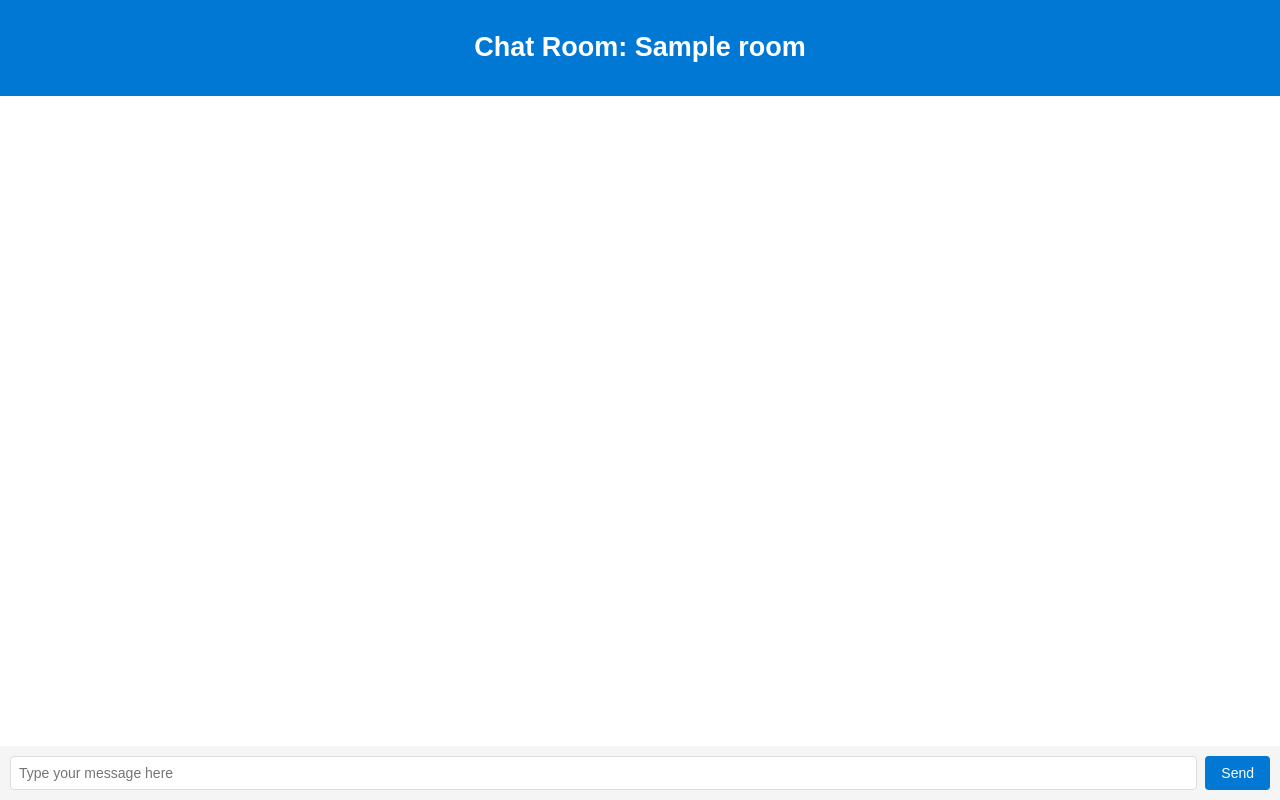
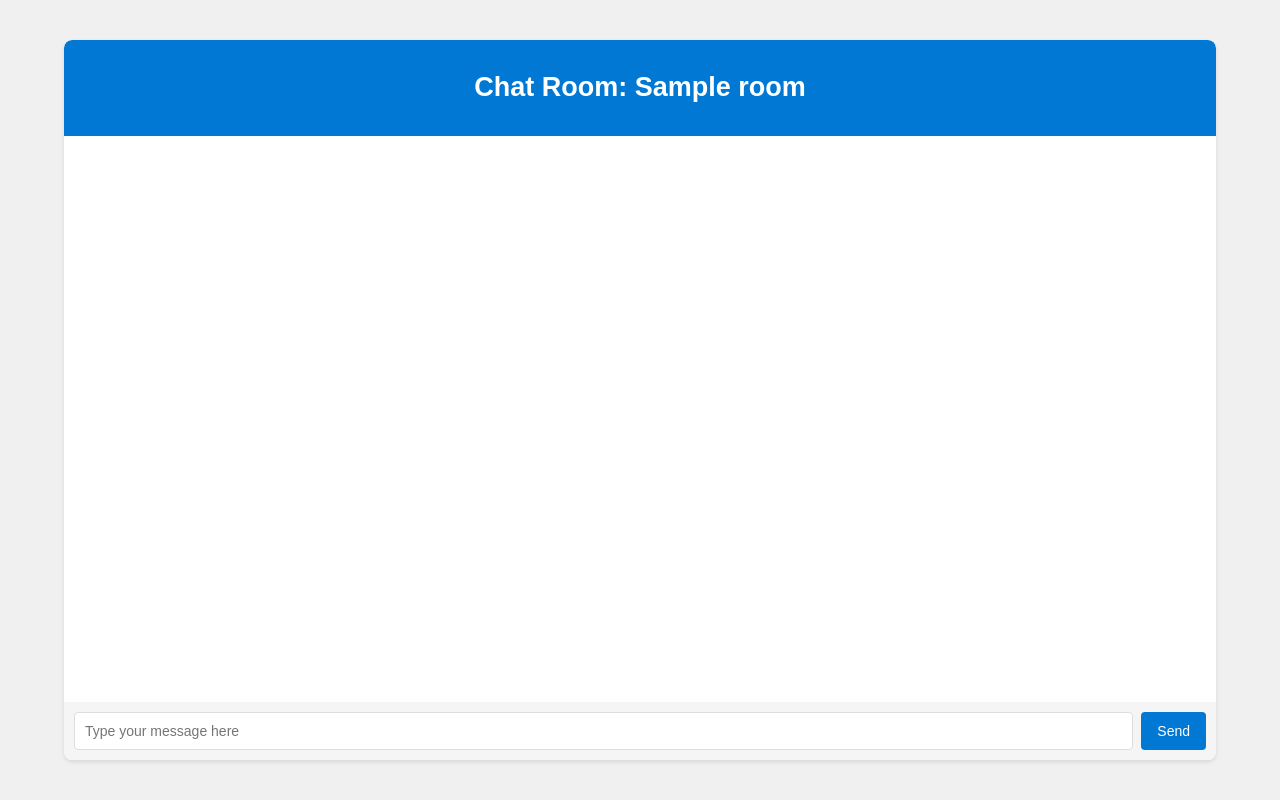
Before and after one commit to 123arv/chatapp, a Flask app: template templates/chat.html in a window 1280 px wide. Run offline with Flask 3, Linux system fonts and the light colour scheme; the template is opened without the code that fills it: most values are stand-ins (such as "Sample title", 1, 10 or a date in 2020); some libraries are stand-ins or nearby versions.

Commit message:
Update chat.html

```diff
--- a/templates/chat.html
+++ b/templates/chat.html
@@ -2,7 +2,7 @@
 <html lang="en">
 <head>
     <meta charset="UTF-8">
-    <meta name="viewport" content="width=device-width, initial-scale=1.0">
+    <meta name="viewport" content="width=device-width, initial-scale=1.0, user-scalable=no">
     <title>Chat Room</title>
     <style>
         /* General Styles */
@@ -16,12 +16,12 @@
         .chat-container {
             display: flex;
             flex-direction: column;
-            height: 100vh;
-            max-width: 100vw;
-            margin: 0;
+            height: 90vh; /* Reduced size */
+            max-width: 90vw; /* Reduced size */
+            margin: 5vh auto; /* Centered on the screen */
             background-color: #ffffff;
-            border-radius: 0;
-            box-shadow: none;
+            border-radius: 8px;
+            box-shadow: 0 2px 4px rgba(0, 0, 0, 0.1);
             overflow: hidden;
         }
 
@@ -30,7 +30,7 @@
             color: white;
             padding: 10px;
             text-align: center;
-            border-radius: 0;
+            border-radius: 8px 8px 0 0;
             box-sizing: border-box;
             font-size: 18px;
         }
@@ -73,18 +73,19 @@
             display: flex;
             padding: 10px;
             background-color: #f5f5f5;
-            border-radius: 0;
+            border-radius: 0 0 8px 8px;
             box-sizing: border-box;
         }
 
         .message-input input {
             flex: 1;
-            padding: 8px;
+            padding: 10px;
             border: 1px solid #ddd;
             border-radius: 4px;
             margin-right: 8px;
             outline: none;
             font-size: 14px;
+            -webkit-text-size-adjust: 100%; /* Prevent zooming on iOS */
         }
 
         .message-input button {
```
